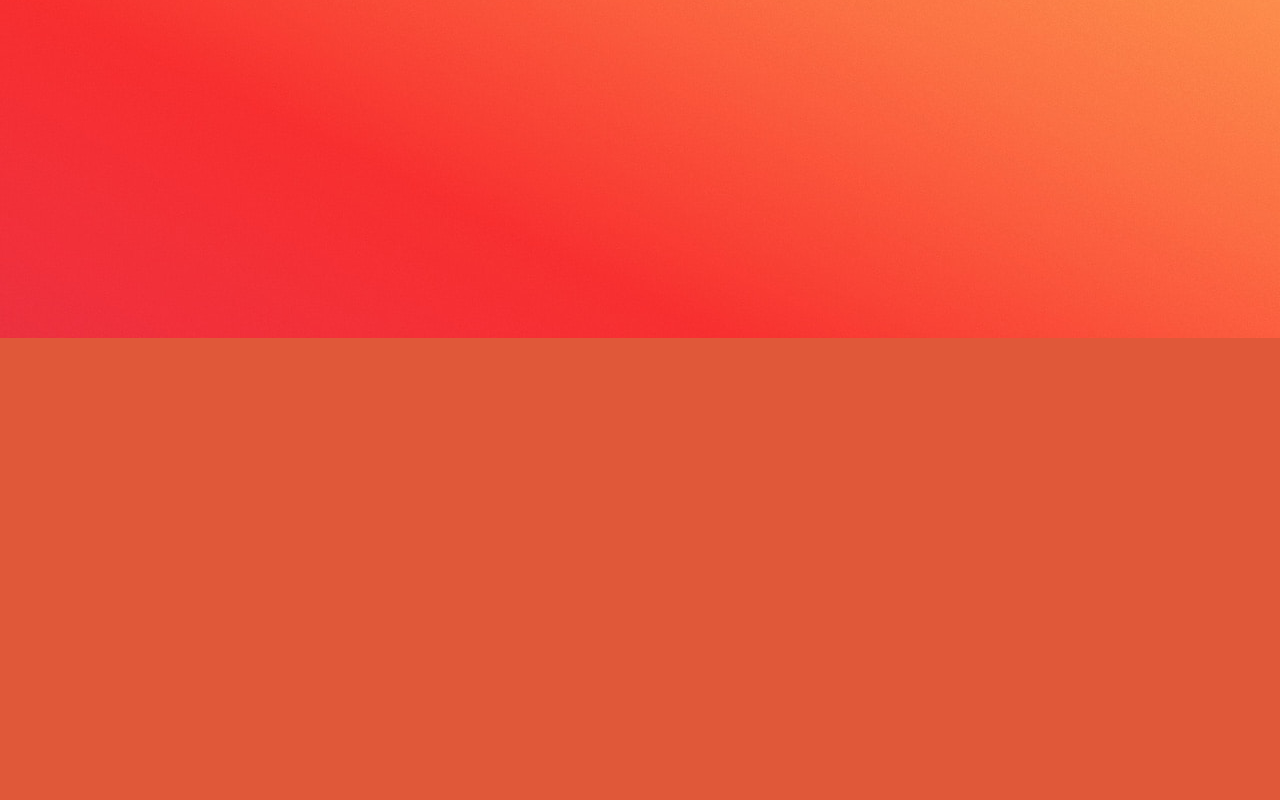
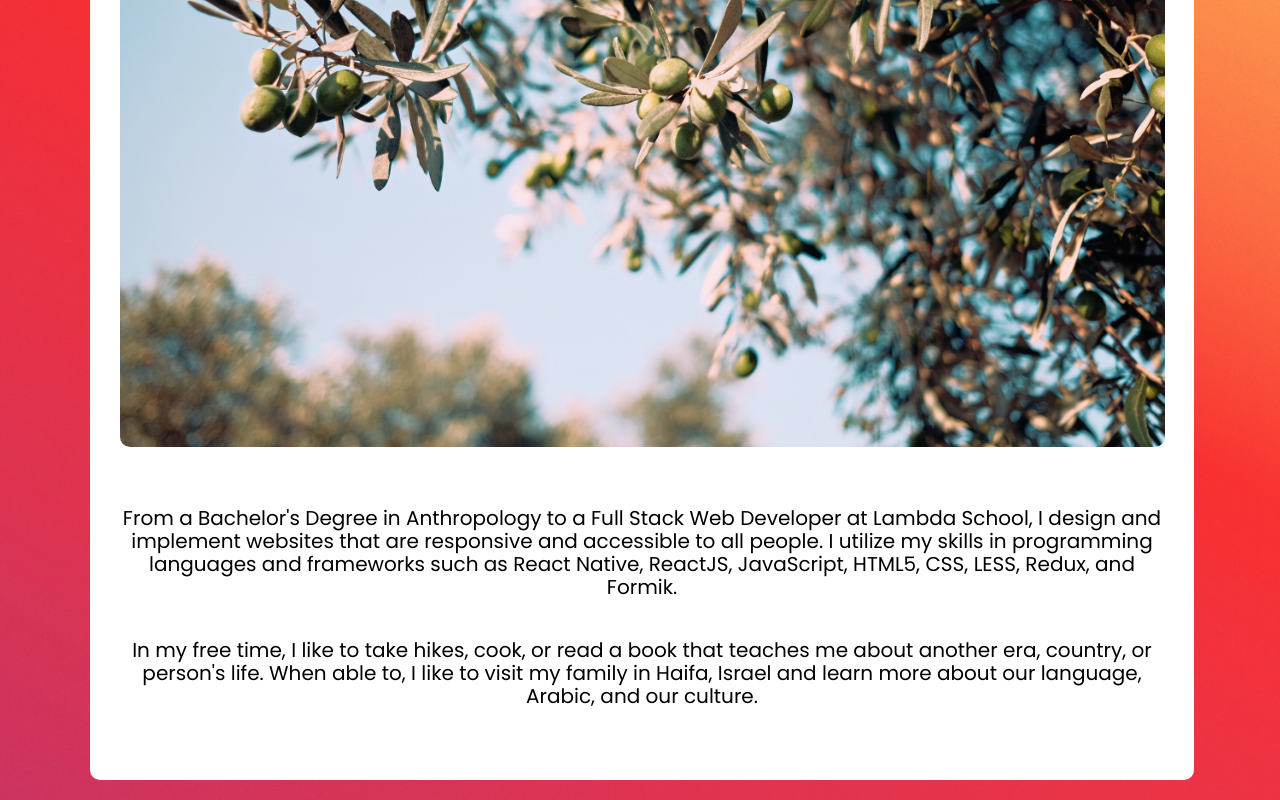
Before and after one commit to jasminekh96/portfolio, a React (Create React App) app in the folder portfolio-website/: page /about in a window 1280 px wide. Shown: the part 462-1262 px from the top of the page. Before the commit the page ends 800 px from the top, so only its background shows below. Built offline with nearby package versions, Linux system fonts and the light colour scheme.

Commit message:
about me page

```diff
--- a/portfolio-website/src/App.js
+++ b/portfolio-website/src/App.js
@@ -4,6 +4,7 @@ import Header from '../src/Components/Header';
 import Contact from '../src/Components/Contact';
 import Projects from '../src/Components/Projects';
 import Resume from '../src/Components/Resume';
+import About from '../src/Components/About';
 import { Route } from 'react-router-dom';
 
 function App() {
@@ -14,6 +15,7 @@ function App() {
 				<Route exact path='/' component={Projects} />
 				<Route exact path='/contact' component={Contact} />
 				<Route exact path='/resume' component={Resume} />
+				<Route exact path='/about' component={About} />
 			</div>
 		</div>
 	);
--- /dev/null
+++ b/portfolio-website/src/Components/About.js
@@ -0,0 +1,24 @@
+import React from 'react';
+import oliveTree from '../img/olive.jpg';
+
+const About = () => {
+	return (
+		<div className='aboutContainer'>
+			<img className='imgAbout' src={oliveTree} alt='Olive Tree branches' />
+			<header className='aboutHeader'>
+				<p className='aboutPrgh'>
+					From a Bachelor's Degree in Anthropology to a Full Stack Web Developer at Lambda School, I design and
+					implement websites that are responsive and accessible to all people. I utilize my skills in programming
+					languages and frameworks such as React Native, ReactJS, JavaScript, HTML5, CSS, LESS, Redux, and Formik.
+				</p>
+				<p className='aboutPrgh'>
+					In my free time, I like to take hikes, cook, or read a book that teaches me about another era, country, or
+					person's life. When able to, I like to visit my family in Haifa, Israel and learn more about our language,
+					Arabic, and our culture.
+				</p>
+			</header>
+		</div>
+	);
+};
+
+export default About;
--- a/portfolio-website/src/Components/Header.js
+++ b/portfolio-website/src/Components/Header.js
@@ -7,9 +7,8 @@ const Header = () => {
 		<div className='headerContainer'>
 			<Link className='headerTitle' to='/'>
 				<p>
-					Jasmine Kasheboon Khoury{' '}
+					Jasmine Kasheboon Khoury
 					<span className='title'>
-						{' '}
 						<br /> Full Stack Web Developer
 					</span>
 				</p>
@@ -20,6 +19,9 @@ const Header = () => {
 				</NavLink>
 				<NavLink className='styledLink resume' to='/resume'>
 					Resume
+				</NavLink>
+				<NavLink className='styledLink contact' to='/about'>
+					About
 				</NavLink>
 				<NavLink className='styledLink contact' to='/contact'>
 					Contact
--- a/portfolio-website/src/Components/Projects.js
+++ b/portfolio-website/src/Components/Projects.js
@@ -23,8 +23,9 @@ const Projects = () => {
 						be transported to the front lines alongside our conservationists and be given actionable steps they can take
 						to make a real difference right then and there.
 						<p className='projectDesc'>
-							Collaborated with a React team of 7 and a Android Devloper. Functioned as a Frontend Web Developer using
-							programs such as React Native, Expo, and Redux.
+							Collaborated with a React team of 7 and functioned as a Frontend Web Developer creating a connect feature
+							allowing supporters and conservationists the ability to follow each other, as well as updating the
+							Frontend with CSS.
 						</p>
 					</p>
 					<div className='keyImages'>
@@ -48,13 +49,14 @@ const Projects = () => {
 						View Live
 					</a>
 					<p className='projectDesc'>
-						The point of this app is to supply shoppers with the option to see local farms inventory and for local
+						Farm Fresh Produce is meant to supply shoppers with the option to see local farms inventory and for local
 						farmers to post their inventory onto a site for locals to see what's available. These products being
 						Non-GMO, pesticide/herbicide free, and organic.
 					</p>
 					<p className='projectDesc'>
 						Collaborated with a React team of 4 and functioned as a React II Frontend Developer using React, ContextAPI,
-						and implementing all CRUD applications (create, read, update, delete).
+						and implementing all CRUD endpoints (create, read, update, delete) that were recieved from the server side.
+						As well as implementing client-side authentication and authorization routes.
 					</p>
 					<div>
 						<img className='projectImages' src={farmFresh} alt='Login-Page for Farm Fresh Produce' />
@@ -82,12 +84,14 @@ const Projects = () => {
 						View Live
 					</a>
 					<p className='projectDesc'>
-						View the restaurants you've been to, have suggestions at your fingertips for any occasion and taste, and
-						brag to your friends about all the cool eateries you've been to.
+						Restaurant Passport allows a user to view the restaurants they have been to, have suggestions at their
+						fingertips for any occasion and taste, as well as braging to their friends about all the cool eateries
+						they've been to.
 					</p>
 					<p className='projectDesc'>
 						Collaborated with a React team of 6 and functioned as a React I Frontend Developer using React, CSS, and
-						React Hook Form.
+						React Hook Form. Created forms requiring validation, designed the user interface using CSS, and implemented
+						a DarkMode feature.
 					</p>
 					<div>
 						<img className='projectImages' src={restPassport} alt='Login-Page for Restaurant Passport' />
@@ -110,12 +114,13 @@ const Projects = () => {
 						View Code
 					</a>
 					<p className='projectDesc'>
-						This project is meant to retrieve Spotify data about songs the user inputs/searches for, and use that data
-						to pull and display important features of the song and other songs with similar features.
+						Spotify Song Suggester is meant to retrieve Spotify data about songs the user inputs/searches for, and use
+						that data to pull and display important features of the song and other songs with similar features.
 					</p>
 					<p className='projectDesc'>
-						Developed an API as a Backend Engineer in a cross-functional environment for the Data Science team using
-						Express, PostgresSQL, and JWT.
+						Developed an API as a Backend Engineer in a cross-functional environment for the Data Science team that was
+						utlized by the Frontend Team of 4. Implemented authentication services to prevent access to private
+						endpoints and created automated unit testing throughout the application using JEST.
 					</p>
 					<div>
 						<img className='projectImages' src={spotifySong} alt='Spotify icon with person listening to music' />
--- a/portfolio-website/src/Normalized.css
+++ b/portfolio-website/src/Normalized.css
@@ -23,8 +23,11 @@ html {
    */
 
 body {
-	margin: 0;
+	/* margin: 0; */
 	background-image: url('./img/background-purple.jpg');
+	background-repeat: no-repeat;
+	background-size: cover;
+	/* background-position: bottom; */
 }
 
 /**
@@ -522,28 +525,31 @@ template {
 }
 .projects:hover {
 	font-size: 1.6rem;
-	background-color: #e05839;
+	text-decoration: underline;
+	/* background-color: #e05839;
 	color: #ffff;
 	height: 100%;
 	width: 100%;
-	border-radius: 10px;
+	border-radius: 10px; */
 }
 
 .resume:hover {
 	font-size: 1.6rem;
-	background-color: #e05839;
+	text-decoration: underline;
+	/* background-color: #e05839;
 	color: #ffff;
 	height: 100%;
 	width: 100%;
-	border-radius: 10px;
+	border-radius: 10px; */
 }
 .contact:hover {
 	font-size: 1.6rem;
-	background-color: #e05839;
+	text-decoration: underline;
+	/* background-color: #e05839;
 	color: #ffff;
 	height: 100%;
 	width: 100%;
-	border-radius: 10px;
+	border-radius: 10px; */
 }
 
 /* resume section */
@@ -565,6 +571,14 @@ template {
 	display: flex;
 	padding: 20px;
 	margin-right: 10px;
+	border-radius: 25px;
+}
+.imgAbout {
+	width: 95%;
+	height: 15%;
+	display: flex;
+	padding: 20px;
+	border-radius: 30px;
 }
 .contactHeader {
 	align-items: center;
@@ -579,9 +593,34 @@ a {
 	text-decoration: none;
 	color: black;
 }
-
+.aboutHeader {
+	align-items: center;
+	color: black;
+	padding: 20px;
+	margin-bottom: 10px;
+	font-size: 20px;
+	width: 100%;
+	text-align: center;
+}
+.aboutContainer {
+	display: flex;
+	flex-direction: column;
+	align-items: center;
+	padding-top: 20px;
+	text-align: center;
+	margin-top: 10px;
+	border: solid 2px #fff;
+	background-color: #ffff;
+	border-radius: 10px;
+	width: 100%;
+	margin-bottom: 20px;
+}
+.aboutPrgh {
+	padding: 0 20px 20px 20px;
+	font-family: 'Poppins';
+}
 .linkProjects {
-	text-decoration: none;
+	text-decoration: underline;
 	color: black;
 	font-family: 'Poppins';
 }
```
Also changed, not shown: portfolio-website/src/Components/Resume.js (+7 -140 lines), portfolio-website/src/img/flower.png (added), portfolio-website/src/img/olive.jpg (added).
